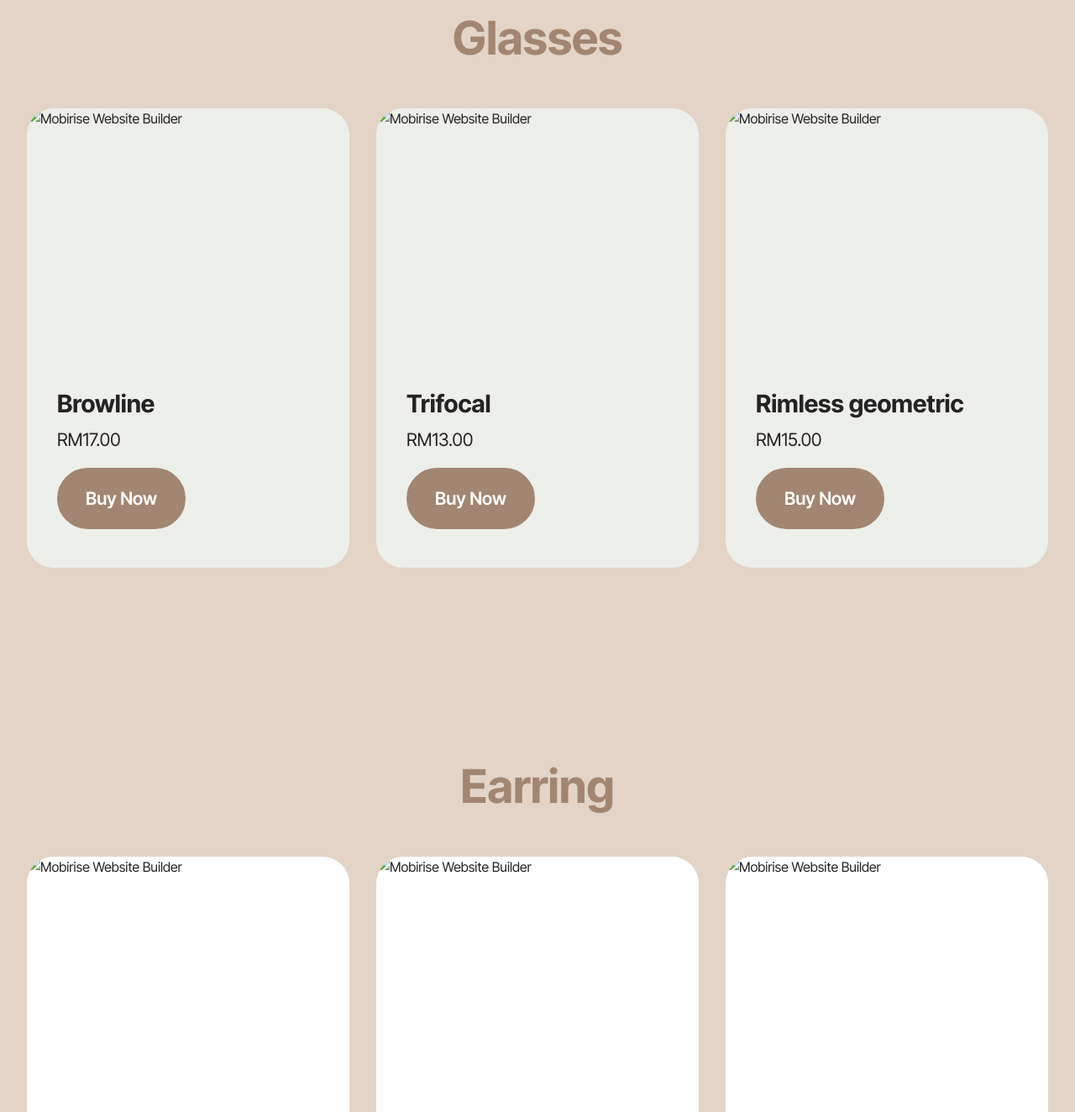
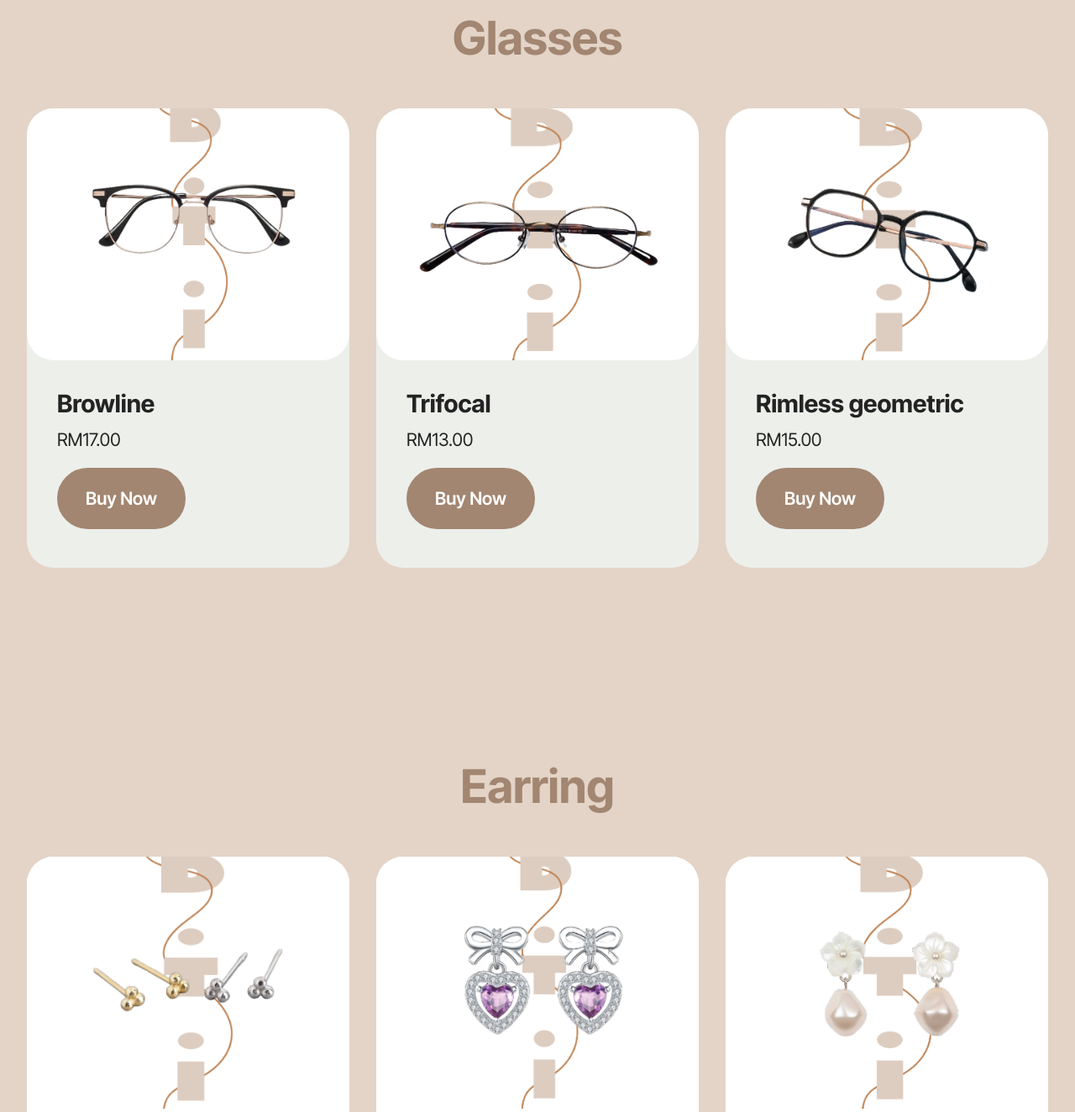
Before and after one commit to Amyliaamni/iml254group, a plain HTML site: page page13.html in a window 1280 px wide. Shown: the part 1140-2464 px from the top of the page at 84% size. Drawn offline with Linux system fonts and the light colour scheme; files whose address does not match are found by name.

Commit message:
Update page13.html

```diff
--- a/page13.html
+++ b/page13.html
@@ -6,7 +6,7 @@
   <meta http-equiv="X-UA-Compatible" content="IE=edge">
   <meta name="generator" content="Mobirise v5.9.18, mobirise.com">
   <meta name="viewport" content="width=device-width, initial-scale=1, minimum-scale=1">
-  <link rel="shortcut icon" href="assets/images/logo-2.jpeg" type="image/x-icon">
+  <link rel="shortcut icon" href="images/logo-2.jpeg" type="image/x-icon">
   <meta name="description" content="">
 
 
@@ -37,7 +37,7 @@
 			<div class="navbar-brand">
 				<span class="navbar-logo">
 					<a href="index.html">
-						<img src="assets/images/logo-2.jpeg" alt="Mobirise Website Builder" style="height: 3rem;">
+						<img src="images/logo-2.jpeg" alt="Mobirise Website Builder" style="height: 3rem;">
 					</a>
 				</span>
 				<span class="navbar-caption-wrap"><a class="navbar-caption text-primary display-4" href="index.html">dti.2.0</a></span>
@@ -104,7 +104,7 @@
       <div class="item features-image col-12 col-md-6 col-lg-4">
         <div class="item-wrapper">
           <div class="item-img">
-            <img src="assets/images/screenshot-2025-01-21.png" alt="Mobirise Website Builder">
+            <img src="images/screenshot-2025-01-21.png" alt="Mobirise Website Builder">
           </div>
           <div class="item-content">
             <h5 class="item-title mbr-fonts-style display-5"><strong>Browline</strong></h5>
@@ -120,7 +120,7 @@
       <div class="item features-image col-12 col-md-6 col-lg-4">
         <div class="item-wrapper">
           <div class="item-img">
-            <img src="assets/images/screenshot-2025-01-39.png" alt="Mobirise Website Builder">
+            <img src="images/screenshot-2025-01-39.png" alt="Mobirise Website Builder">
           </div>
           <div class="item-content">
             <h5 class="item-title mbr-fonts-style display-5"><strong>Trifocal</strong></h5>
@@ -133,7 +133,7 @@
       </div><div class="item features-image col-12 col-md-6 col-lg-4">
         <div class="item-wrapper">
           <div class="item-img">
-            <img src="assets/images/screenshot-2025-01-40.png" alt="Mobirise Website Builder" data-slide-to="3" data-bs-slide-to="4">
+            <img src="images/screenshot-2025-01-40.png" alt="Mobirise Website Builder" data-slide-to="3" data-bs-slide-to="4">
           </div>
           <div class="item-content">
             <h5 class="item-title mbr-fonts-style display-5"><strong>Rimless geometric</strong></h5>
@@ -165,7 +165,7 @@
       <div class="item features-image col-12 col-md-6 col-lg-4">
         <div class="item-wrapper">
           <div class="item-img">
-            <img src="assets/images/screenshot-2025-01-35.png" alt="Mobirise Website Builder">
+            <img src="images/screenshot-2025-01-35.png" alt="Mobirise Website Builder">
           </div>
           <div class="item-content">
             <h5 class="item-title mbr-fonts-style display-5"><strong>Clover&nbsp;</strong></h5>
@@ -180,7 +180,7 @@
       <div class="item features-image col-12 col-md-6 col-lg-4">
         <div class="item-wrapper">
           <div class="item-img">
-            <img src="assets/images/screenshot-2025-01-31.png" alt="Mobirise Website Builder">
+            <img src="images/screenshot-2025-01-31.png" alt="Mobirise Website Builder">
           </div>
           <div class="item-content">
             <h5 class="item-title mbr-fonts-style display-5"><strong>Love purple heart</strong></h5>
@@ -194,7 +194,7 @@
       <div class="item features-image col-12 col-md-6 col-lg-4">
         <div class="item-wrapper">
           <div class="item-img">
-            <img src="assets/images/screenshot-2025-01-36.png" alt="Mobirise Website Builder">
+            <img src="images/screenshot-2025-01-36.png" alt="Mobirise Website Builder">
           </div>
           <div class="item-content">
             <h5 class="item-title mbr-fonts-style display-5"><strong>Pearl n Flower</strong></h5>
@@ -226,7 +226,7 @@
       <div class="item features-image col-12 col-md-6 col-lg-4">
         <div class="item-wrapper">
           <div class="item-img">
-            <img src="assets/images/screenshot-2025-01-25.png" alt="Mobirise Website Builder">
+            <img src="images/screenshot-2025-01-25.png" alt="Mobirise Website Builder">
           </div>
           <div class="item-content">
             <h5 class="item-title mbr-fonts-style display-5"><strong>Lock</strong></h5>
@@ -241,7 +241,7 @@
       <div class="item features-image col-12 col-md-6 col-lg-4">
         <div class="item-wrapper">
           <div class="item-img">
-            <img src="assets/images/screenshot-2025-01-37.png" alt="Mobirise Website Builder">
+            <img src="images/screenshot-2025-01-37.png" alt="Mobirise Website Builder">
           </div>
           <div class="item-content">
             <h5 class="item-title mbr-fonts-style display-5"><strong>Butterfly</strong></h5>
@@ -255,7 +255,7 @@
       <div class="item features-image col-12 col-md-6 col-lg-4">
         <div class="item-wrapper">
           <div class="item-img">
-            <img src="assets/images/screenshot-2025-01-38.png" alt="Mobirise Website Builder">
+            <img src="images/screenshot-2025-01-38.png" alt="Mobirise Website Builder">
           </div>
           <div class="item-content">
             <h5 class="item-title mbr-fonts-style display-5"><strong>Green Mumble</strong></h5>
@@ -287,7 +287,7 @@
       <div class="item features-image col-12 col-md-6 col-lg-4">
         <div class="item-wrapper">
           <div class="item-img">
-            <img src="assets/images/screenshot-2025-01-33.png" alt="Mobirise Website Builder">
+            <img src="images/screenshot-2025-01-33.png" alt="Mobirise Website Builder">
           </div>
           <div class="item-content">
             <h5 class="item-title mbr-fonts-style display-5"><strong>Infinity</strong></h5>
@@ -302,7 +302,7 @@
       <div class="item features-image col-12 col-md-6 col-lg-4">
         <div class="item-wrapper">
           <div class="item-img">
-            <img src="assets/images/screenshot-2025-01-41.png" alt="Mobirise Website Builder">
+            <img src="images/screenshot-2025-01-41.png" alt="Mobirise Website Builder">
           </div>
           <div class="item-content">
             <h5 class="item-title mbr-fonts-style display-5"><strong>Flower</strong></h5>
```
